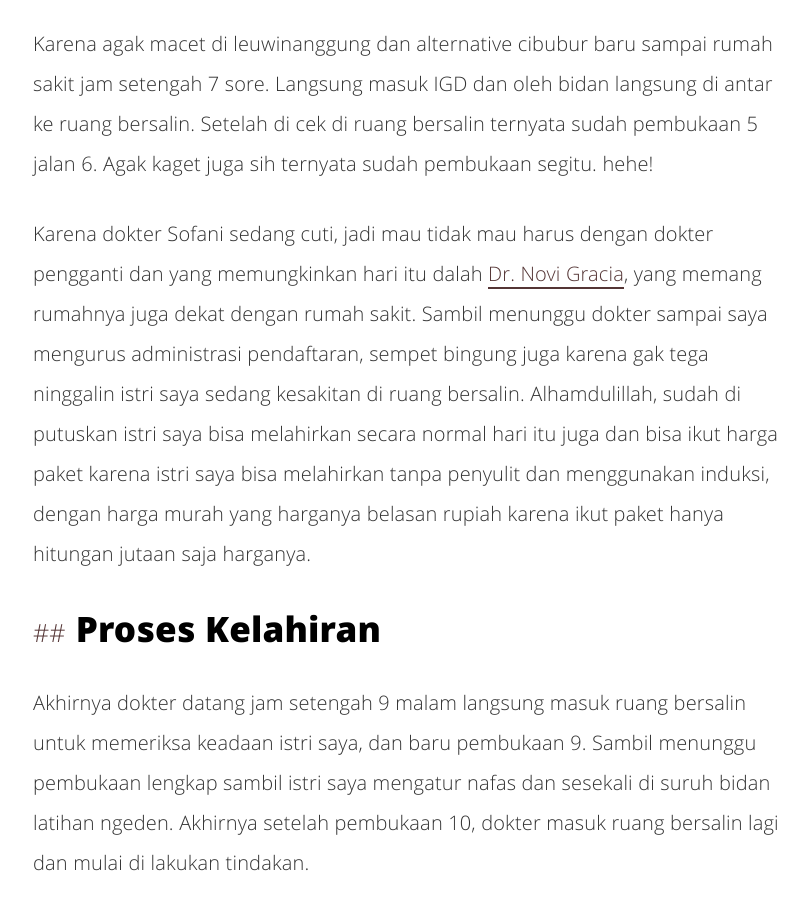
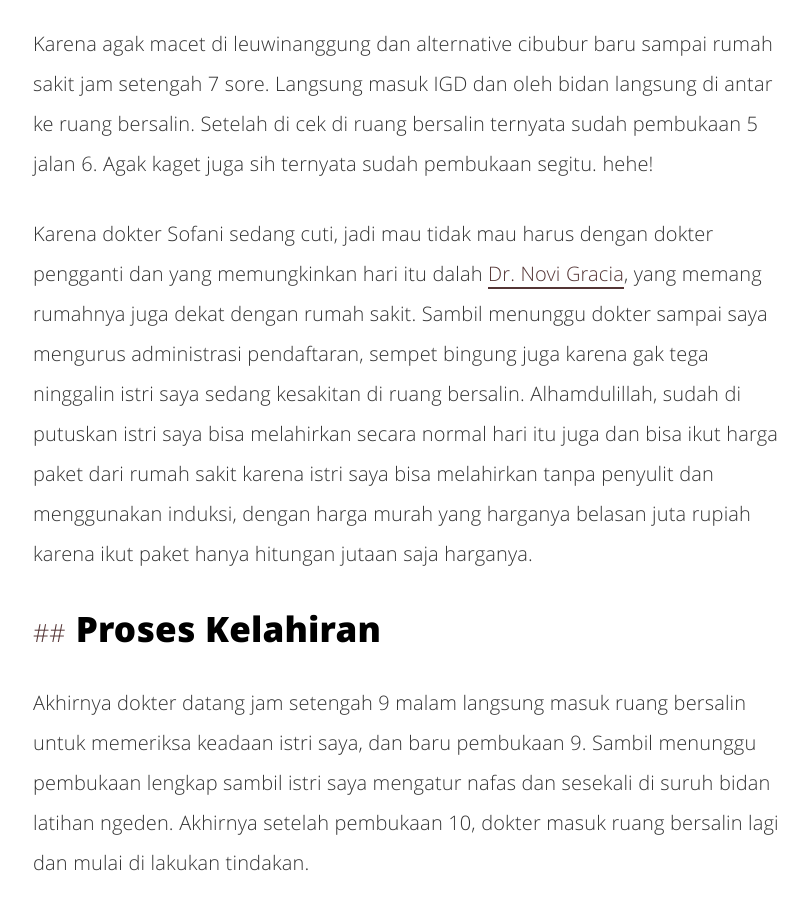
Before and after one commit to ekaprasasti/ekaprasasti.github.io, a Jekyll site: the page built from _posts/2017-08-02-telah-lahir-putri-pertama-kami.md, in a window 1280 px wide and 900 px high, scrolled down 1902 px. Shown: the whole window, without its empty margins (227-1035 px from the left). Built offline with Jekyll 4.4.1, drawn with Linux system fonts in a browser that asks for light colours; comment, search, counter and statistics services are not loaded.

Commit message:
edit typo again. hmm

```diff
--- a/_posts/2017-08-02-telah-lahir-putri-pertama-kami.md
+++ b/_posts/2017-08-02-telah-lahir-putri-pertama-kami.md
@@ -28,7 +28,7 @@ Hari minggunya dari pagi istri saya sudah mulai kontraksi, tapi ya memang biasan
 
 Karena agak macet di leuwinanggung dan alternative cibubur baru sampai rumah sakit jam setengah 7 sore. Langsung masuk IGD dan oleh bidan langsung di antar ke ruang bersalin. Setelah di cek di ruang bersalin ternyata sudah pembukaan 5 jalan 6. Agak kaget juga sih ternyata sudah pembukaan segitu. hehe!
 
-Karena dokter Sofani sedang cuti, jadi mau tidak mau harus dengan dokter pengganti dan yang memungkinkan hari itu dalah [Dr. Novi Gracia](http://mitrakeluarga.com/cibubur/dokter/dr-novi-gracia/), yang memang rumahnya juga dekat dengan rumah sakit. Sambil menunggu dokter sampai saya mengurus administrasi pendaftaran, sempet bingung juga karena gak tega ninggalin istri saya sedang kesakitan di ruang bersalin. Alhamdulillah, sudah di putuskan istri saya bisa melahirkan secara normal hari itu juga dan bisa ikut harga paket karena istri saya bisa melahirkan tanpa penyulit dan menggunakan induksi, dengan harga murah yang harganya belasan rupiah karena ikut paket hanya hitungan jutaan saja harganya.
+Karena dokter Sofani sedang cuti, jadi mau tidak mau harus dengan dokter pengganti dan yang memungkinkan hari itu dalah [Dr. Novi Gracia](http://mitrakeluarga.com/cibubur/dokter/dr-novi-gracia/), yang memang rumahnya juga dekat dengan rumah sakit. Sambil menunggu dokter sampai saya mengurus administrasi pendaftaran, sempet bingung juga karena gak tega ninggalin istri saya sedang kesakitan di ruang bersalin. Alhamdulillah, sudah di putuskan istri saya bisa melahirkan secara normal hari itu juga dan bisa ikut harga paket dari rumah sakit karena istri saya bisa melahirkan tanpa penyulit dan menggunakan induksi, dengan harga murah yang harganya belasan juta rupiah karena ikut paket hanya hitungan jutaan saja harganya.
 
 ## Proses Kelahiran
 
```
